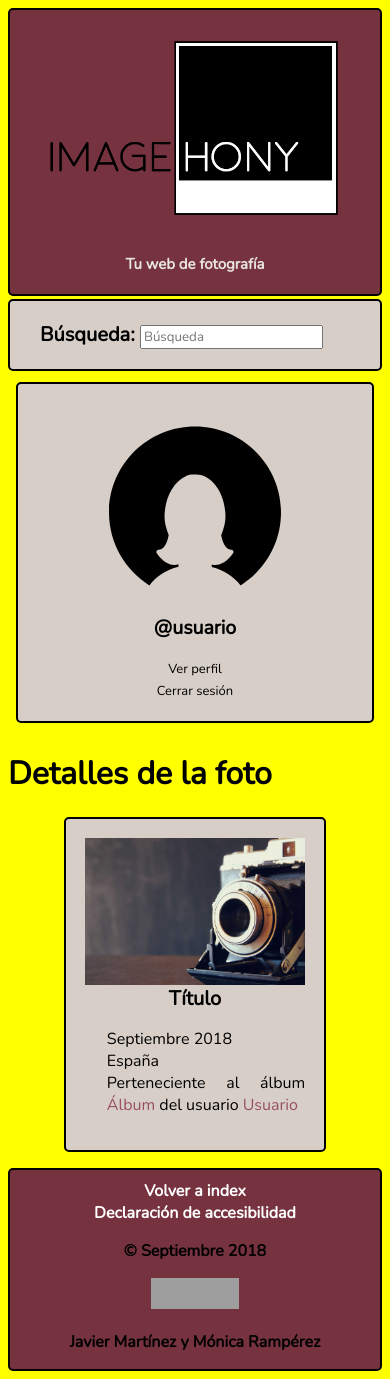
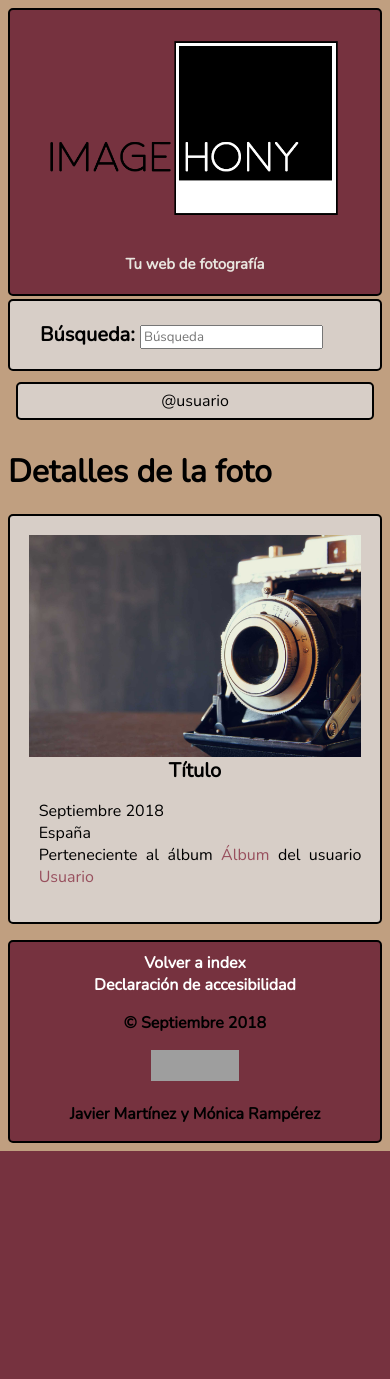
Before and after one commit to Javorr/DAW, a PHP site: page /detallefoto.html in a window 390 px wide. After the commit the page ends 1151 px from the top, so only its background shows below. Run offline with PHP 8.4, Linux system fonts and the light colour scheme; grey boxes are pictures that could not be loaded.

Commit message:
arreglillos

```diff
--- a/practica1/accesibilidad.html
+++ b/practica1/accesibilidad.html
@@ -20,6 +20,7 @@
         <a id="arriba" href="index.html"><img src='logo.png' alt="Logotipo" width="300"></a>
         <h2>Tu web de fotografía</h2>
     </header>
+
 
   <h2>Declaración de accesibilidad</h2>
 
--- a/practica1/busqueda.html
+++ b/practica1/busqueda.html
@@ -24,6 +24,9 @@
     </header>
 
     <section>
+        <div class="desplegable">
+          <span>Iniciar sesión / Registro</span>
+
           <form action="usuario.html" id="inicio">
               <h2 id="ti">Iniciar sesión</h2>
               <input id="fnombre" type="text" placeholder="Nombre" required><br>
@@ -31,8 +34,9 @@
               <input id="botoni" type="submit" name="submit" value="Iniciar sesión"><br/>
               <a href="Registro.html">¿No tienes cuenta? ¡Regístrate!</a>
           </form>
+        </div>
+    </section>
 
-    </section>
     <section>
       <form action="resultadobusqueda.html">
       <h2>Filtros de búsqueda</h2>
--- a/practica1/detallefoto.html
+++ b/practica1/detallefoto.html
@@ -32,13 +32,16 @@
 
     <section>
 
-        <div id="sesioniniciada">
+        <div class="desplegable">
+            <span>@usuario</span>
+            <div  id="sesioniniciada">
             <figure>
               <a href="usuario.html"><img src='icon.svg' alt="Foto del usuario" style="width:80%"></a>
             </figure>
             <a href="usuario.html"><h2>@usuario</h2></a>
             <a href="usuario.html">Ver perfil</a><br>
             <a href="index.html">Cerrar sesión</a>
+          </div>
         </div>
 
     </section>
--- a/practica1/estilos.css
+++ b/practica1/estilos.css
@@ -108,6 +108,7 @@ body>section{
 	border-radius: 5px;
 	border: 2px solid black;
 	width: 60%;
+		list-style-type: circle;
 }
 
 #albumsolicitar{
@@ -283,7 +284,7 @@ tr:nth-child(odd) {background-color: #D7CEC7;}
 }
 
 body>ul{
-	list-style-type: none;
+	list-style-type: circle;
 }
 
 body>section>article>ul{
@@ -410,16 +411,20 @@ justify-content: space-evenly;
 
 /*QUERIES*/
 
-/*Mediano*/
+
 @media all and (max-width: 750px){
-	body{
-		background-color: yellow;
-	}
+
 
 	.desplegable:hover #inicio {
 			display: block;
 			width: 90%;
 	}
+
+
+		.desplegable:hover #sesioniniciada {
+				display: block;
+				width: 90%;
+		}
 
 	.desplegable:hover span {
 			display: none;
@@ -472,14 +477,24 @@ justify-content: space-evenly;
 	}
 
 	#sesioniniciada{
-		width: 100%;
-		position: inherit;
-		top: inherit;
-		right: inherit;
+		display: none;
+		position: relative;
+		left: auto;
+		width: 85%;
+		height: 50%;
 		background: #D7CEC7;
-		padding: 20px 30px;
 		border-radius: 5px;
 		border: 2px solid black;
+		padding: 40px 40px;
+		left: 4%;
+	}
+
+	#fotoendetalle{
+		width: 100%;
+	}
+
+	#fotoendetalle>ul{
+		padding-left: 3%;
 	}
 
 }
--- a/practica1/registro.html
+++ b/practica1/registro.html
@@ -25,6 +25,8 @@
     </header>
 
     <section>
+        <div class="desplegable">
+          <span>Iniciar sesión / Registro</span>
 
           <form action="usuario.html" id="inicio">
               <h2 id="ti">Iniciar sesión</h2>
@@ -33,7 +35,7 @@
               <input id="botoni" type="submit" name="submit" value="Iniciar sesión"><br/>
               <a href="Registro.html">¿No tienes cuenta? ¡Regístrate!</a>
           </form>
-
+        </div>
     </section>
 
     <section>
--- a/practica1/resultadobusqueda.html
+++ b/practica1/resultadobusqueda.html
@@ -24,6 +24,9 @@
     </header>
 
     <section>
+        <div class="desplegable">
+          <span>Iniciar sesión / Registro</span>
+
           <form action="usuario.html" id="inicio">
               <h2 id="ti">Iniciar sesión</h2>
               <input id="fnombre" type="text" placeholder="Nombre" required><br>
@@ -31,8 +34,7 @@
               <input id="botoni" type="submit" name="submit" value="Iniciar sesión"><br/>
               <a href="Registro.html">¿No tienes cuenta? ¡Regístrate!</a>
           </form>
-
-
+        </div>
     </section>
 
     <section>
```
Also changed, not shown: practica1/index.html (+8 -17 lines). Lines whose indentation alone changed are shown as unchanged.
